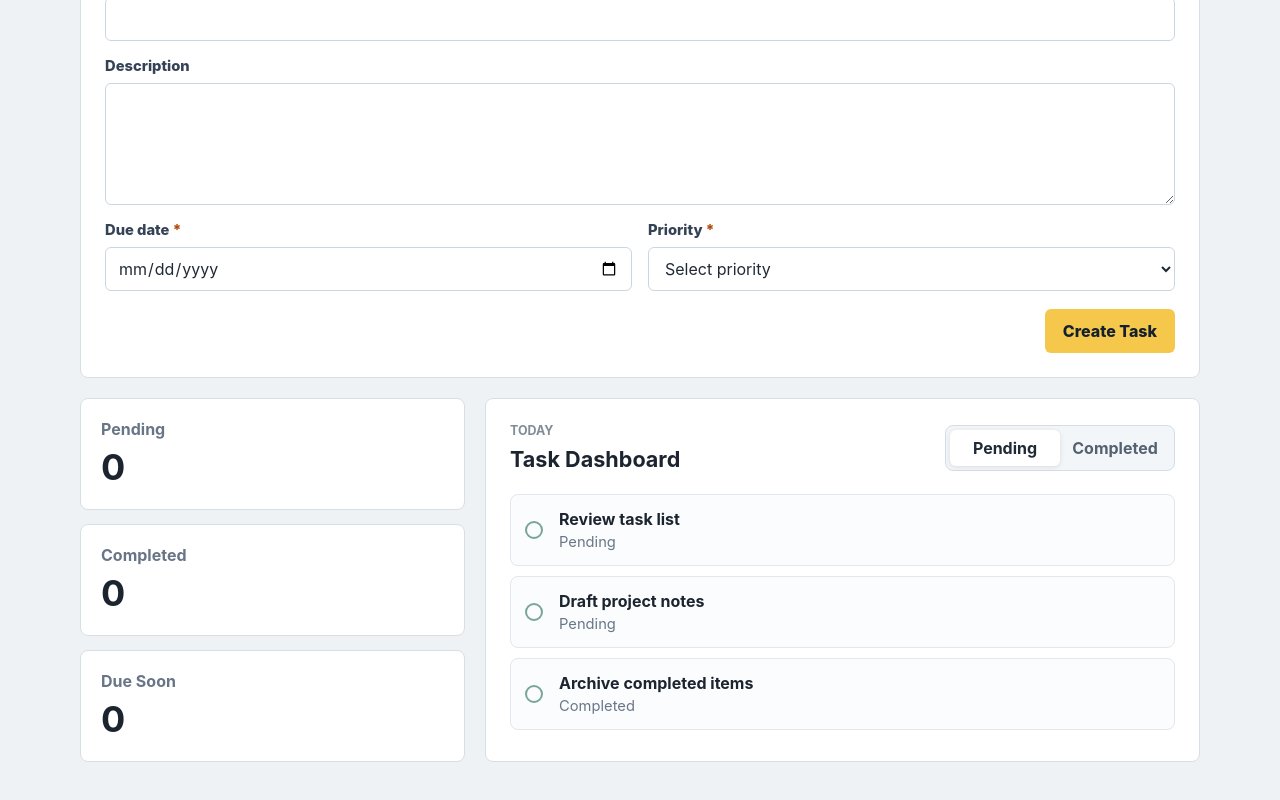
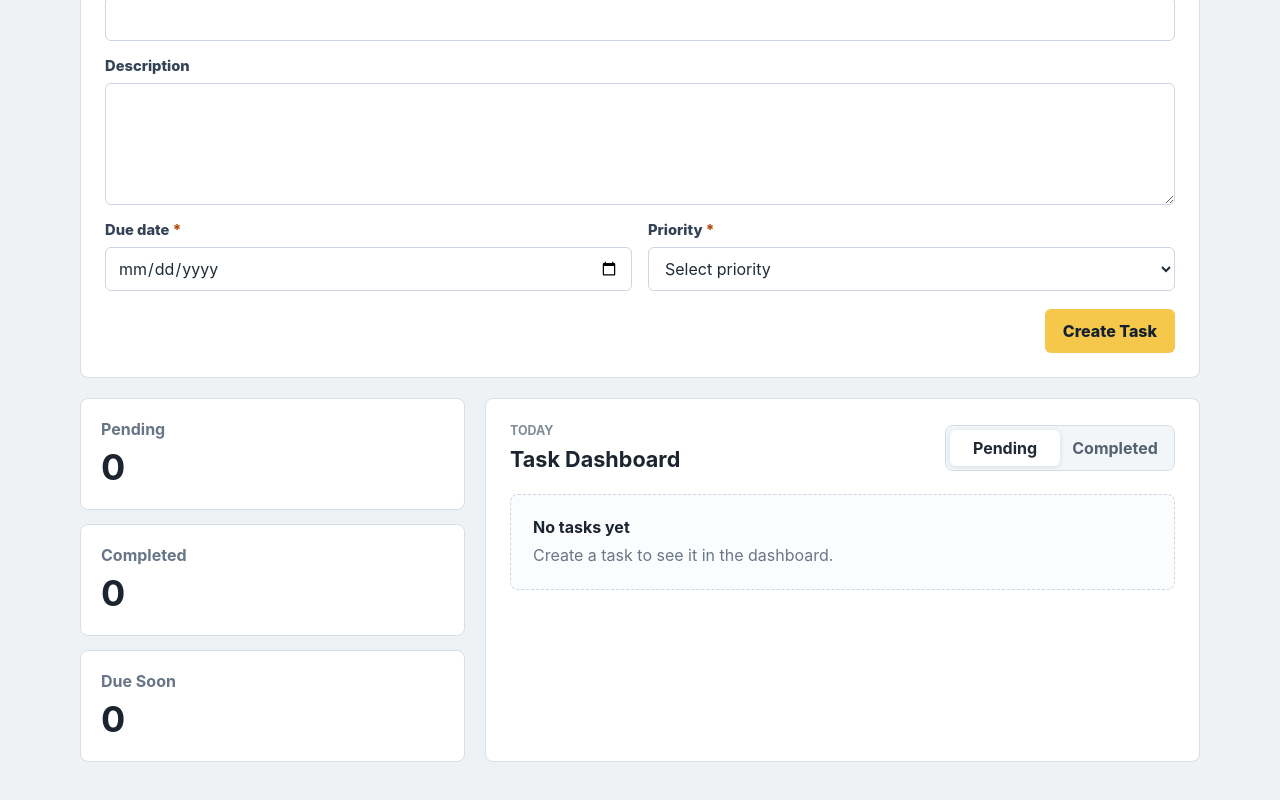
Before and after one commit to kavinkumarbaskar1/simple_task_manager, a React (Vite) app: page / in a window 1280 px wide. Shown: the part 448-1248 px from the top of the page. Built offline with nearby package versions, Linux system fonts and the light colour scheme.

Commit message:
BuildIQ task TASK-002

```diff
--- a/src/App.tsx
+++ b/src/App.tsx
@@ -1,23 +1,10 @@
-import { useCallback, useEffect, useMemo, useState } from "react";
+import { useCallback, useEffect, useState } from "react";
 
+import { TaskDashboard } from "./components/tasks/TaskDashboard";
 import { TaskForm } from "./components/tasks/TaskForm";
 import { listTasks } from "./features/tasks/taskController";
 import type { Task } from "./domain/tasks/taskTypes";
-
-const sampleTasks = [
-  {
-    title: "Review task list",
-    meta: "Pending",
-  },
-  {
-    title: "Draft project notes",
-    meta: "Pending",
-  },
-  {
-    title: "Archive completed items",
-    meta: "Completed",
-  },
-];
+import { taskStorageKey } from "./storage/localTaskStorage";
 
 export function App() {
   const [tasks, setTasks] = useState<Task[]>([]);
@@ -39,28 +26,19 @@ export function App() {
     loadTasks();
   }, [loadTasks]);
 
-  const dashboardStats = useMemo(
-    () => [
-      { label: "Pending", value: String(tasks.filter((task) => task.status === "Pending").length) },
-      {
-        label: "Completed",
-        value: String(tasks.filter((task) => task.status === "Completed").length),
-      },
-      { label: "Due Soon", value: String(countDueSoonTasks(tasks)) },
-    ],
-    [tasks],
-  );
-
-  const visibleTasks = useMemo(() => {
-    if (tasks.length > 0) {
-      return tasks.map((task) => ({
-        title: task.title,
-        meta: `${task.status} - ${task.priority} - due ${task.dueDate}`,
-      }));
+  useEffect(() => {
+    function handleStorageChange(event: StorageEvent) {
+      if (event.key === taskStorageKey) {
+        loadTasks();
+      }
     }
 
-    return sampleTasks;
-  }, [tasks]);
+    window.addEventListener("storage", handleStorageChange);
+
+    return () => {
+      window.removeEventListener("storage", handleStorageChange);
+    };
+  }, [loadTasks]);
 
   function handleTaskCreated() {
     loadTasks();
@@ -83,64 +61,7 @@ export function App() {
 
       <TaskForm onTaskCreated={handleTaskCreated} />
 
-      <section className="dashboard" aria-label="Task dashboard overview">
-        <div className="stats-grid">
-          {dashboardStats.map((stat) => (
-            <article className="stat-card" key={stat.label}>
-              <span>{stat.label}</span>
-              <strong>{stat.value}</strong>
-            </article>
-          ))}
-        </div>
-
-        <div className="task-panel" aria-labelledby="today-heading">
-          <div className="panel-heading">
-            <div>
-              <p className="eyebrow">Today</p>
-              <h2 id="today-heading">Task Dashboard</h2>
-            </div>
-            <div className="segmented-control" aria-label="Task status filter">
-              <button type="button" aria-pressed="true">
-                Pending
-              </button>
-              <button type="button" aria-pressed="false">
-                Completed
-              </button>
-            </div>
-          </div>
-
-          {taskError ? <p className="task-error">{taskError}</p> : null}
-
-          <ul className="task-list" aria-label="Tasks">
-            {visibleTasks.map((task) => (
-              <li key={task.title}>
-                <span className="task-check" aria-hidden="true" />
-                <div>
-                  <strong>{task.title}</strong>
-                  <span>{task.meta}</span>
-                </div>
-              </li>
-            ))}
-          </ul>
-        </div>
-      </section>
+      <TaskDashboard tasks={tasks} error={taskError} />
     </main>
   );
 }
-
-function countDueSoonTasks(tasks: readonly Task[]): number {
-  const today = new Date();
-  today.setHours(0, 0, 0, 0);
-
-  const dueSoonLimit = new Date(today);
-  dueSoonLimit.setDate(today.getDate() + 7);
-
-  return tasks.filter((task) => {
-    if (task.status !== "Pending") {
-      return false;
-    }
-
-    const dueDate = new Date(`${task.dueDate}T00:00:00`);
-    return dueDate >= today && dueDate <= dueSoonLimit;
-  }).length;
-}
--- /dev/null
+++ b/src/components/tasks/TaskCard.tsx
@@ -0,0 +1,30 @@
+import type { Task } from "../../domain/tasks/taskTypes";
+
+interface TaskCardProps {
+  task: Task;
+}
+
+export function TaskCard({ task }: TaskCardProps) {
+  return (
+    <li className="task-card">
+      <span className="task-check" aria-hidden="true" />
+      <div>
+        <strong>{task.title}</strong>
+        <dl className="task-details" aria-label={`${task.title} details`}>
+          <div>
+            <dt>Due date</dt>
+            <dd>{task.dueDate}</dd>
+          </div>
+          <div>
+            <dt>Priority</dt>
+            <dd>{task.priority}</dd>
+          </div>
+          <div>
+            <dt>Status</dt>
+            <dd>{task.status}</dd>
+          </div>
+        </dl>
+      </div>
+    </li>
+  );
+}
--- /dev/null
+++ b/src/components/tasks/TaskDashboard.tsx
@@ -0,0 +1,83 @@
+import { useMemo } from "react";
+
+import type { Task } from "../../domain/tasks/taskTypes";
+import { TaskCard } from "./TaskCard";
+import { TaskEmptyState } from "./TaskEmptyState";
+
+interface TaskDashboardProps {
+  tasks: readonly Task[];
+  error?: string | null;
+}
+
+export function TaskDashboard({ tasks, error }: TaskDashboardProps) {
+  const dashboardStats = useMemo(
+    () => [
+      { label: "Pending", value: String(tasks.filter((task) => task.status === "Pending").length) },
+      {
+        label: "Completed",
+        value: String(tasks.filter((task) => task.status === "Completed").length),
+      },
+      { label: "Due Soon", value: String(countDueSoonTasks(tasks)) },
+    ],
+    [tasks],
+  );
+
+  return (
+    <section className="dashboard" aria-label="Task dashboard overview">
+      <div className="stats-grid">
+        {dashboardStats.map((stat) => (
+          <article className="stat-card" key={stat.label}>
+            <span>{stat.label}</span>
+            <strong>{stat.value}</strong>
+          </article>
+        ))}
+      </div>
+
+      <div className="task-panel" aria-labelledby="today-heading">
+        <div className="panel-heading">
+          <div>
+            <p className="eyebrow">Today</p>
+            <h2 id="today-heading">Task Dashboard</h2>
+          </div>
+          <div className="segmented-control" aria-label="Task status summary">
+            <button type="button" aria-pressed="true">
+              Pending
+            </button>
+            <button type="button" aria-pressed="false">
+              Completed
+            </button>
+          </div>
+        </div>
+
+        {error ? <p className="task-error">{error}</p> : null}
+
+        {tasks.length > 0 ? (
+          <ul className="task-list" aria-label="Tasks">
+            {tasks.map((task) => (
+              <TaskCard key={task.id} task={task} />
+            ))}
+          </ul>
+        ) : (
+          <TaskEmptyState />
+        )}
+      </div>
+    </section>
+  );
+}
+
+function countDueSoonTasks(tasks: readonly Task[]): number {
+  const today = new Date();
+  today.setHours(0, 0, 0, 0);
+
+  const dueSoonLimit = new Date(today);
+  dueSoonLimit.setDate(today.getDate() + 7);
+
+  return tasks.filter((task) => {
+    if (task.status !== "Pending") {
+      return false;
+    }
+
+    const dueDate = new Date(`${task.dueDate}T00:00:00`);
+    return dueDate >= today && dueDate <= dueSoonLimit;
+  }).length;
+}
--- /dev/null
+++ b/src/components/tasks/TaskEmptyState.tsx
@@ -0,0 +1,8 @@
+export function TaskEmptyState() {
+  return (
+    <div className="task-empty-state" role="status">
+      <strong>No tasks yet</strong>
+      <p>Create a task to see it in the dashboard.</p>
+    </div>
+  );
+}
--- a/src/styles.css
+++ b/src/styles.css
@@ -282,6 +282,7 @@ h2 {
   grid-template-columns: 20px 1fr;
   gap: 14px;
   align-items: center;
+  min-width: 0;
   min-height: 64px;
   padding: 14px;
   border: 1px solid #e1e7ed;
@@ -303,11 +304,58 @@ h2 {
 
 .task-list strong {
   margin-bottom: 4px;
+  overflow-wrap: anywhere;
 }
 
 .task-list span {
   color: #697788;
   font-size: 0.92rem;
+}
+
+.task-list li > div {
+  min-width: 0;
+}
+
+.task-details {
+  display: grid;
+  grid-template-columns: repeat(3, minmax(0, 1fr));
+  gap: 10px;
+  margin: 0;
+}
+
+.task-details div {
+  min-width: 0;
+}
+
+.task-details dt {
+  color: #697788;
+  font-size: 0.78rem;
+  font-weight: 800;
+}
+
+.task-details dd {
+  margin: 2px 0 0;
+  overflow-wrap: anywhere;
+  color: #344255;
+  font-size: 0.92rem;
+}
+
+.task-empty-state {
+  padding: 22px;
+  border: 1px dashed #cbd6e2;
+  border-radius: 8px;
+  background: #fbfcfd;
+}
+
+.task-empty-state strong {
+  display: block;
+  margin-bottom: 6px;
+}
+
+.task-empty-state p {
+  margin-bottom: 0;
+  color: #697788;
+  line-height: 1.5;
 }
 
 .task-error {
@@ -342,6 +390,10 @@ h2 {
     min-width: 0;
   }
 
+  .task-details {
+    grid-template-columns: 1fr;
+  }
+
   .form-grid {
     grid-template-columns: 1fr;
   }
```
